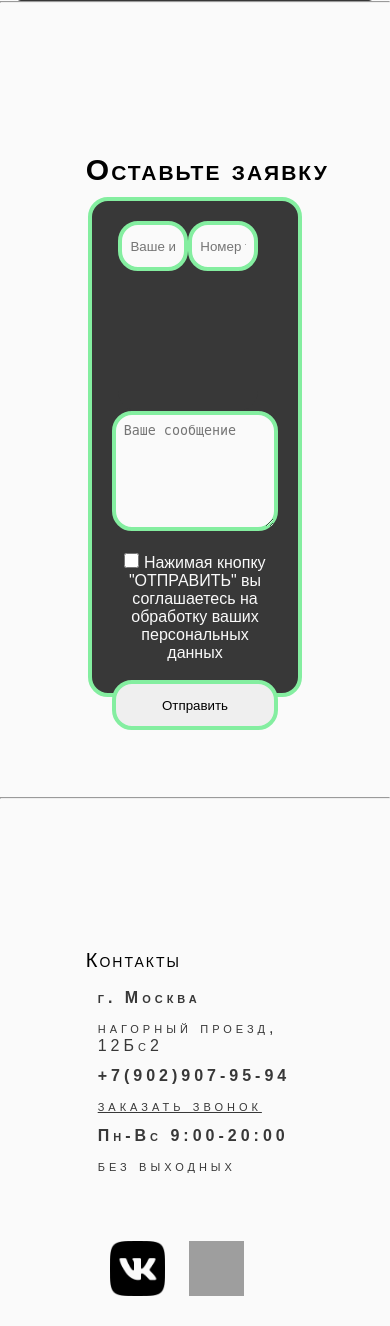
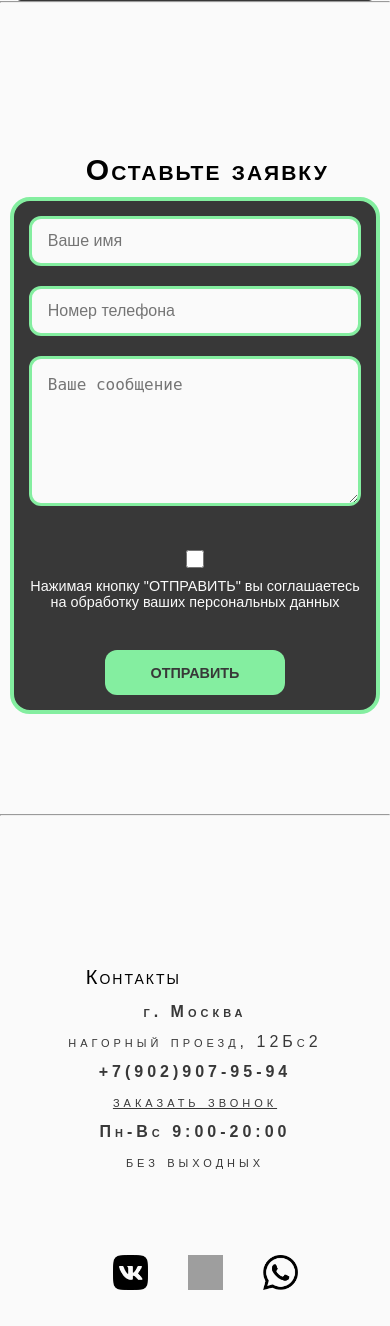
Before and after one commit to Toasterinee/anotherone, a FastAPI app: page / in a window 390 px wide. Shown: the part 5174-6500 px from the top of the page. Run offline with FastAPI, Linux system fonts and the light colour scheme; grey boxes are pictures that could not be loaded.

Commit message:
Add files via upload

```diff
--- a/app/database.py
+++ b/app/database.py
@@ -3,9 +3,9 @@ from sqlalchemy import create_engine
 from sqlalchemy.ext.declarative import declarative_base
 from sqlalchemy.orm import sessionmaker
 
-# SQLALCHEMY_DATABASE_URL = "postgresql://fastapi_user:053089DT@localhost/myfastapidb"
+SQLALCHEMY_DATABASE_URL = "postgresql://fastapi_user:053089DT@localhost/myfastapidb"
 
-SQLALCHEMY_DATABASE_URL = "postgresql://fastapi_user:tETCE5nErrF3dHgDel5NVD9jjbn5qaLA@dpg-d0qababe5dus739d7dug-a.oregon-postgres.render.com/myfastapidb_dbyp"
+# SQLALCHEMY_DATABASE_URL = "postgresql://fastapi_user:tETCE5nErrF3dHgDel5NVD9jjbn5qaLA@dpg-d0qababe5dus739d7dug-a.oregon-postgres.render.com/myfastapidb_dbyp"
 engine = create_engine(SQLALCHEMY_DATABASE_URL)
 SessionLocal = sessionmaker(autocommit=False, autoflush=False, bind=engine)
 
--- a/app/static/style.css
+++ b/app/static/style.css
@@ -597,93 +588,186 @@ main {
     margin: 0 22.5%;
     width: 55%;
     background-color: #383838;
-    height: 500px;
+    min-height: 500px;
     color: #fafafa;
     border-radius: 20px;
     border: #84EEA0 solid 4px;
-    padding: 20px;
+    padding: 40px;
     box-sizing: border-box;
+    display: flex;
+    flex-wrap: wrap;
+    justify-content: space-between;
+    gap: 30px;
 }
 
 .name, .phone {
-    float: left;
     width: 42%;
-    height: 42%;
-    background-color: #383838;
-    text-align: center;
-}
-
-.name {
-    margin-left: 4%;
-    border-radius: 20px 0 0 20px;
-}
-
-.phone {
-    margin-right: 4%;
-    border-radius: 0 20px 20px 0;
-}
-
-.message {
-    width: 100%;
-    height: 130px;
-    text-align: center;
 }
 
 .name input, .phone input {
     width: 100%;
-    max-width: 250px;
     height: 50px;
-    border-radius: 20px;
-    border: #84EEA0 solid 4px;
+    border-radius: 12px;
+    border: #84EEA0 solid 3px;
     color: #383838;
-    padding: 8px;
+    padding: 8px 16px;
     background-color: #fafafa;
-    box-sizing: border-box;
+    font-size: 1rem;
+    transition: border-color 0.3s ease, box-shadow 0.3s ease;
 }
 
-textarea {
+.name input:focus, .phone input:focus, .message textarea:focus {
+    outline: none;
+    border-color: #84EEA0;
+    box-shadow: 0 0 0 2px rgba(132, 238, 160, 0.2);
+}
+
+.message {
+    width: 90%;
+    margin: 0 auto;
+}
+
+.message textarea {
     width: 100%;
-    max-height: 600px;
-    height: 120px;
-    border-radius: 20px;
-    border: #84EEA0 solid 4px;
+    min-height: 150px;
+    border-radius: 12px;
+    border: #84EEA0 solid 3px;
     color: #383838;
-    padding: 8px;
+    padding: 16px;
     background-color: #fafafa;
+    font-size: 1rem;
+    resize: vertical;
+    transition: border-color 0.3s ease, box-shadow 0.3s ease;
+}
+
+.checkbox-container {
+    width: 100%;
+    text-align: center;
+    margin: 20px 0;
+    display: flex;
+    align-items: center;
+    justify-content: center;
+    gap: 10px;
 }
 
 #confirm {
-    width: 15px;
-    height: 15px;
+    width: 18px;
+    height: 18px;
+    margin: 0;
+    cursor: pointer;
 }
 
-input {
-    width: 100%;
-    max-width: 200px;
+.checkbox-container label {
+    font-size: 0.9rem;
+    color: #fafafa;
+    cursor: pointer;
+}
+
+#appForm input[type="submit"] {
+    width: 200px;
     height: 50px;
-    border-radius: 20px;
-    border: #84EEA0 solid 4px;
-    box-sizing: border-box;
+    margin: 0 auto;
+    display: block;
+    background-color: #84EEA0;
+    color: #383838;
+    border: none;
+    border-radius: 12px;
+    font-size: 1rem;
+    font-weight: bold;
+    cursor: pointer;
+    transition: background-color 0.3s ease, transform 0.2s ease;
+}
+
+#appForm input[type="submit"]:hover {
+    background-color: #6cd389;
+    transform: translateY(-2px);
+}
+
+#appForm input[type="submit"]:active {
+    transform: translateY(0);
+}
+
+@media (max-width: 1200px) {
+    #appForm {
+        width: 70%;
+        margin: 0 15%;
+    }
+}
+
+@media (max-width: 992px) {
+    #appForm {
+        width: 80%;
+        margin: 0 10%;
+        padding: 30px;
+    }
+
+    .name, .phone {
+        width: 45%;
+    }
+
+    .message {
+        width: 90%;
+    }
+}
+
+@media (max-width: 768px) {
+    #appForm {
+        width: 90%;
+        margin: 0 5%;
+        padding: 20px;
+        gap: 20px;
+    }
+
+    .name, .phone {
+        width: 100%;
+    }
+
+    .message {
+        width: 100%;
+    }
+
+    .checkbox-container {
+        flex-direction: column;
+        text-align: center;
+    }
+
+    .checkbox-container label {
+        text-align: center;
+    }
+}
+
+@media (max-width: 480px) {
+    #appForm {
+        width: 95%;
+        margin: 0 2.5%;
+        padding: 15px;
+    }
+
+    #appForm input[type="submit"] {
+        width: 180px;
+        height: 45px;
+        font-size: 0.9rem;
+    }
 }
 
 #contacts1 {
     margin: 150px 0 10px 22%;
     text-align: left;
     font-family: Arial, Helvetica, sans-serif;
-    font-size: 1.25rem; /* 20px */
+    font-size: 1.25rem;
     font-variant: small-caps;
     letter-spacing: 2px;
 }
 
 .contacts {
-    margin: 0 20%;
+    margin: 0 15% 80px;
     display: flex;
-    flex-wrap: wrap;
-    justify-content: space-between;
+    justify-content: center;
+    gap: 60px;
 }
 
 .contacts1 {
-    margin: 1% 0 0 5%;
+    width: 35%;
     color: #383838;
     font-family: Arial, Helvetica, sans-serif;
     font-variant: small-caps;
@@ -692,12 +776,39 @@ input {
 .contacts1 p {
     padding: 4px 8px;
     letter-spacing: 4px;
-    font-size: 1rem; /* 16px */
+    font-size: 1rem;
     margin-bottom: 4px;
 }
 
+.contacts1 .social-icons {
+    display: flex;
+    gap: 20px;
+    margin: 40px 0;
+}
+
+.contacts1 .social-icons img {
+    width: 35px;
+    height: 35px;
+    transition: transform 0.3s ease;
+    cursor: pointer;
+}
+
+.contacts1 .social-icons img:hover {
+    transform: scale(1.1);
+}
+
+.map-container {
+    width: 50%;
+}
+
+.map-container iframe {
+    width: 100%;
+    height: 400px;
+    border: none;
+}
+
 .cntcp {
-    font-size: 1.125rem; /* 18px */
+    font-size: 1.125rem;
     font-weight: bold;
 }
 
@@ -791,10 +902,33 @@ input {
     cursor: pointer;
 }
 
-/* Адаптивность для footer */
 @media (max-width: 1200px) {
     #footer {
         padding: 40px 10%;
+    }
+
+    .contacts {
+        margin: 0 10% 70px;
+        gap: 40px;
+    }
+}
+
+@media (max-width: 992px) {
+    #footer {
+        padding: 40px 10%;
+    }
+
+    .contacts {
+        margin: 0 5% 60px;
+        gap: 30px;
+    }
+
+    .contacts1 {
+        width: 40%;
+    }
+
+    .map-container {
+        width: 55%;
     }
 }
 
@@ -815,6 +949,29 @@ input {
     .footer-social {
         justify-content: center;
     }
+
+    .contacts {
+        margin: 0 5% 50px;
+        flex-direction: column;
+        align-items: center;
+    }
+
+    .contacts1 {
+        width: 80%;
+        text-align: center;
+    }
+
+    .contacts1 .social-icons {
+        justify-content: center;
+    }
+
+    .map-container {
+        width: 90%;
+    }
+
+    .map-container iframe {
+        height: 350px;
+    }
 }
 
 @media (max-width: 480px) {
@@ -829,33 +986,22 @@ input {
     .footer-nav a, .footer-contacts p {
         font-size: 0.9rem;
     }
-}
 
-/* Модальное окно */
-.modal {
-    display: none;
-    position: fixed;
-    top: 50%;
-    left: 50%;
-    transform: translate(-50%, -50%);
-    background-color: white;
-    padding: 20px;
-    border-radius: 5px;
-    box-shadow: 0 2px 10px rgba(0, 0, 0, 0.2);
-    z-index: 1000;
-    max-width: 400px;
-    width: 90%;
-    text-align: center;
-}
+    .contacts {
+        margin: 0 2.5% 40px;
+    }
 
-.modal.success {
-    border: 2px solid #28a745;
-    color: #28a745;
-}
+    .contacts1 {
+        width: 95%;
+    }
 
-.modal.error {
-    border: 2px solid #dc3545;
-    color: #dc3545;
+    .map-container {
+        width: 95%;
+    }
+
+    .map-container iframe {
+        height: 300px;
+    }
 }
 
 .overlay {
--- a/app/templates/index.html
+++ b/app/templates/index.html
@@ -92,7 +92,6 @@
             </div>
             <div class="portfolio-slider">
                 <div class="portfolio-content">
-                    <!-- Левая часть с текстом -->
                     <div class="portfolio-text">
                         <div class="text-slide active" data-slide="0">
                             <h4>Kazakov Grand Loft</h4>
@@ -114,8 +113,6 @@
                             <p>Ежедневный пассажиропоток через станции метро и наземный транспорт составляет около 300 тыс. человек. В зоне охвата торгового центра живут и работают более 3 млн человек.</p>
                         </div>
                     </div>
-
-                    <!-- Правая часть с изображениями -->
                     <div class="portfolio-images">
                         <div class="image-slide active" data-slide="0">
                             <img src="{{ Staticimages }}/Portimg1.png" alt="Kazakov Grand Loft">
@@ -126,7 +123,6 @@
                         <div class="image-slide" data-slide="2">
                             <img src="{{ Staticimages }}/Portimg3.png" alt="Экстерьерные Работы">
                         </div>
-                        <!-- Контролы слайдера -->
                         <div class="portfolio-controls">
                             <button class="prev-slide">
                                 <img src="{{ Staticimages }}/portarrow1.png" alt="Предыдущий">
@@ -153,14 +149,16 @@
                     <input type="text" placeholder="Ваше имя" id="name" name="full_name" value="{{ form_data.full_name if form_data else '' }}" required>
                 </div>
                 <div class="phone">
-                    <input type="tel" placeholder="Номер телефона" id="phone" name="phone"  value="{{ form_data.phone if form_data else '' }}" required>
+                    <input type="tel" placeholder="Номер телефона" id="phone" name="phone" value="{{ form_data.phone if form_data else '' }}" required>
                 </div>
                 <div class="message">
-                    <textarea id="message" placeholder="Ваше сообщение" name="message" rows="4" cols="50"></textarea><br><br>
+                    <textarea id="message" placeholder="Ваше сообщение" name="message" rows="4" cols="50"></textarea>
+                </div>
+                <div class="checkbox-container">
                     <input type="checkbox" id="confirm" name="agreement" {% if form_data and form_data.agreement %}checked{% endif %} required>
-                    <label for="confirm">Нажимая кнопку "ОТПРАВИТЬ" вы соглашаетесь на обработку ваших персональных данных</label><br><br>
-                    <input type="submit" value="Отправить">
-                    </div>
+                    <label for="confirm">Нажимая кнопку "ОТПРАВИТЬ" вы соглашаетесь на обработку ваших персональных данных</label>
+                </div>
+                <input type="submit" value="ОТПРАВИТЬ">
             </form>
            <div class="overlay" id="overlay"></div>
             <div class="modal" id="result"></div>
@@ -175,24 +173,24 @@
                     <p style="cursor: pointer;"><u>заказать звонок</u></p>
                     <p class="cntcp">Пн-Вс 9:00-20:00</p>
                     <p>без выходных</p>
-                    <br>
-                    <img src="{{ Staticimages }}/vk.png" alt="ВКонтакте">
-                    <img src="{{ Staticimages }}/TG.png" alt="Telegram">
-                    <img src="{{ Staticimages }}/whatsapp.png" alt="What's Up">
+                    <div class="social-icons">
+                        <img src="{{ Staticimages }}/vk.png" alt="ВКонтакте">
+                        <img src="{{ Staticimages }}/TG.png" alt="Telegram">
+                        <img src="{{ Staticimages }}/whatsapp.png" alt="What's Up">
+                    </div>
                     <p class="pol"><u>Политика конфиденциальности</u></p>
                 </div>
-            <div style="position:relative;overflow:hidden;float: right;"><a href="https://yandex.ru/maps/213/moscow/?utm_medium=mapframe&utm_source=maps" style="color:#eee;font-size:12px;position:absolute;top:0px;">Москва</a><a href="https://yandex.ru/maps/213/moscow/house/nagorny_proyezd_12bs2/Z04YcAdmT0UDQFtvfXp5d3pjYA==/?indoorLevel=1&ll=37.607095%2C55.686277&utm_medium=mapframe&utm_source=maps&z=16.53" style="color:#eee;font-size:12px;position:absolute;top:14px;">Нагорный проезд, 12Бс2 — Яндекс Карты</a><iframe src="https://yandex.ru/map-widget/v1/?indoorLevel=1&ll=37.607095%2C55.686277&mode=whatshere&whatshere%5Bpoint%5D=37.606606%2C55.686420&whatshere%5Bzoom%5D=17&z=16.53" width="700" height="400" frameborder="1" allowfullscreen="true" style="position:relative;"></iframe></div>
+                <div class="map-container">
+                    <iframe src="https://yandex.ru/map-widget/v1/?indoorLevel=1&ll=37.607095%2C55.686277&mode=whatshere&whatshere%5Bpoint%5D=37.606606%2C55.686420&whatshere%5Bzoom%5D=17&z=16.53" allowfullscreen="true"></iframe>
+                </div>
             </div>
         </main>
         <footer id="footer">
             <div class="footer-container">
-                <!-- Первая колонка -->
                 <div class="footer-column">
                     <img src="{{ Staticimages }}/logo.png" alt="СитиПро" class="footer-logo">
                     <p class="footer-description">Реставрация (восстановление) лакокрасочного покрытия на объекте (окна, двери), профессиональная окраска на объекте (окна, двери, предметы интерьера и экстерьера, ограждения, витражи и т.д.)</p>
                 </div>
-
-                <!-- Вторая колонка -->
                 <div class="footer-column">
                     <div class="footer-nav">
                         <a href="#about_Us">О нас</a>
@@ -203,8 +201,6 @@
                         <a href="#" class="privacy-policy">Политика конфиденциальности</a>
                     </div>
                 </div>
-
-                <!-- Третья колонка -->
                 <div class="footer-column">
                     <div class="footer-contacts">
                         <p class="contact-bold">г. Москва</p>
```
Also changed, not shown: other parts of app/static/style.css (+117 -40 lines), app/static/script.js (+35 -28 lines).
